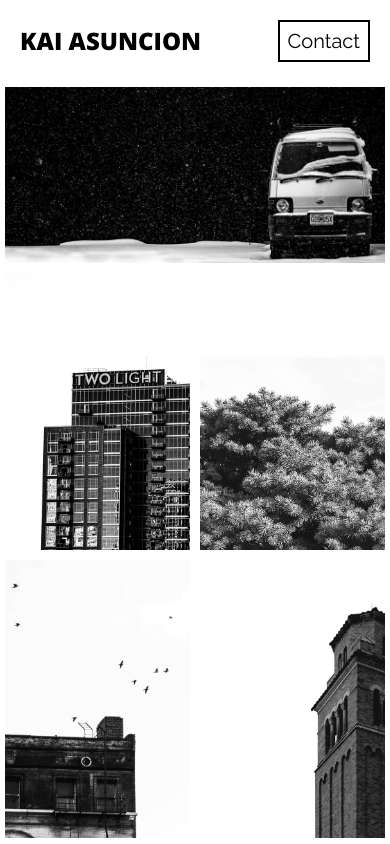
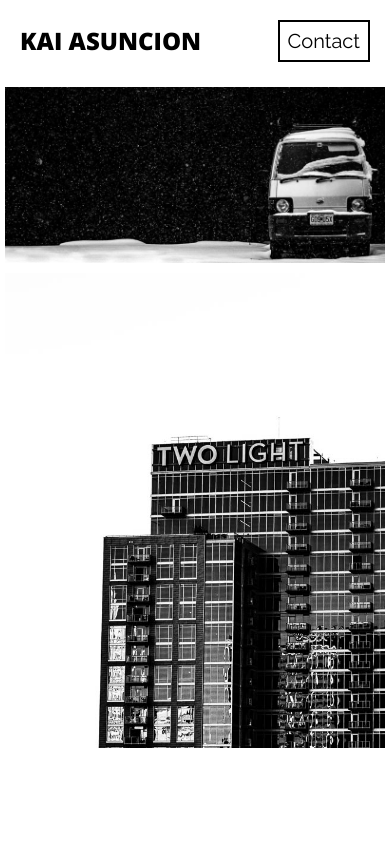
Before and after one commit to kaiasuncion/Nuxt---Photography-Portfolio, a Nuxt app: page / in a window 390 px wide. Shown: the top 844 px of the page. Built offline with nearby package versions, Linux system fonts and the light colour scheme.

Commit message:
style: polishing mobile layout

```diff
--- a/components/Populate/index.vue
+++ b/components/Populate/index.vue
@@ -34,12 +34,20 @@ img {
   margin: 0 auto;
   padding: 5px;
   transition: 0.3s ease-in-out;
-  width: 50%;
-  max-height: auto;
-  object-fit: cover;
+  width: 100%;
+  object-fit: contain;
 }
 .panorama {
   max-width: 100%;
   width: 100%;
 }
+@media only screen and (min-width: 750px) {
+  img {
+    width: 50%;
+  }
+  .panorama {
+    max-width: 100%;
+    width: 100%;
+  }
+}
 </style>
--- a/components/Populate/photoData.json
+++ b/components/Populate/photoData.json
@@ -330,6 +330,16 @@
     "categories": ["night"]
   },
   {
+    "id": "b05",
+    "title": null,
+    "alt_description": "Reflection of lights on moving water.",
+    "path": {
+      "small": "",
+      "regular": "reflections03.jpg"
+    },
+    "categories": ["reflections"]
+  },
+  {
     "id": "a21",
     "title": "Mirage",
     "alt_description": "Long exposure of computer lights streaking across frame.",
@@ -348,16 +358,6 @@
       "regular": "computer01.jpg"
     },
     "categories": ["branding","computer","long exposure"]
-  },
-  {
-    "id": "b05",
-    "title": null,
-    "alt_description": "Reflection of lights on moving water.",
-    "path": {
-      "small": "",
-      "regular": "reflections03.jpg"
-    },
-    "categories": ["reflections"]
   },
   {
     "id": "a61",
```
